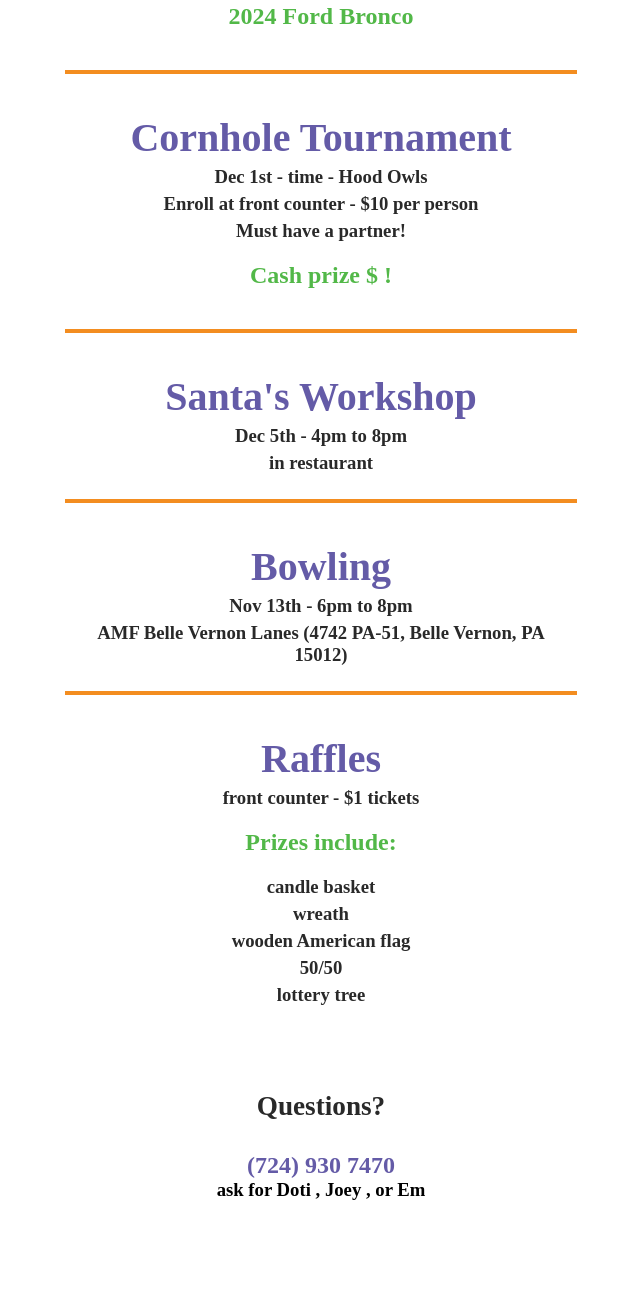
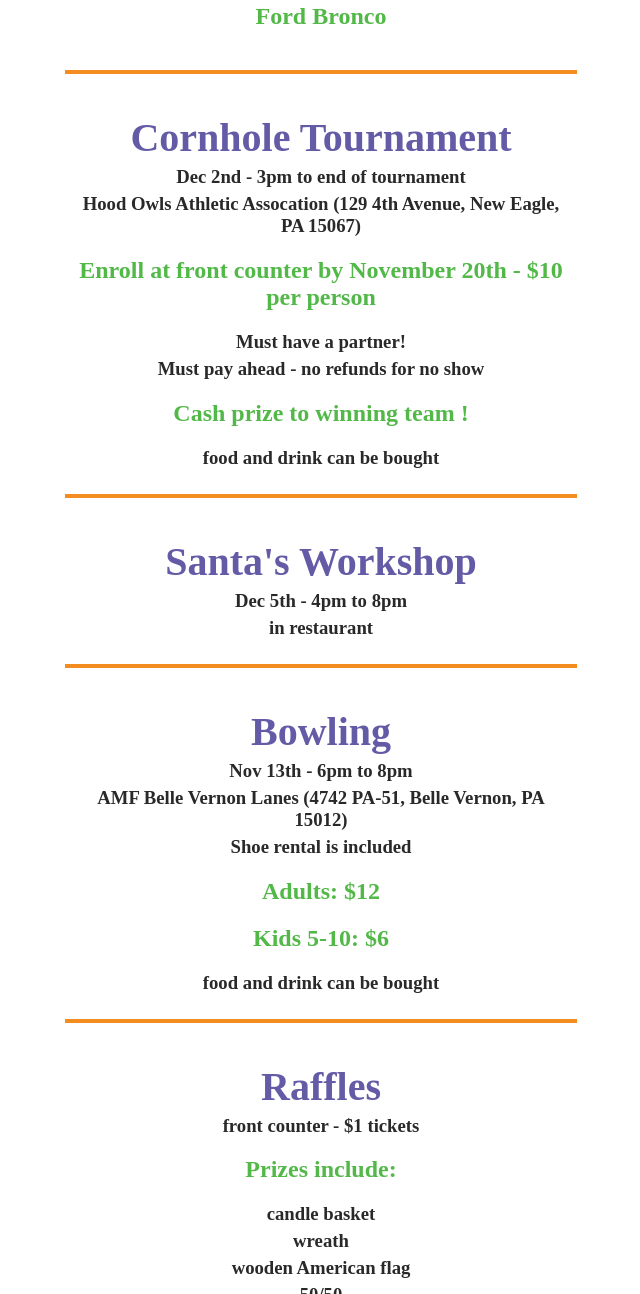
Before and after one commit to gbarn360/eatnpark, a plain HTML site: page index.html in a window 1280 px wide. Shown: the part 1135-2429 px from the top of the page, without its empty margins (319-959 px from the left). Before the commit the page ends 2354 px from the top, so only its background shows below. Drawn offline with Linux system fonts and the light colour scheme; a web font is replaced by a local one.

Commit message:
added info

```diff
--- a/index.html
+++ b/index.html
@@ -12,6 +12,7 @@
     <div class="imgContainer">
         <img src="./assets/cfk.png" class="etpImg" />
     </div>
+    <h3 class="store">Belle Vernon Eat'n Park</h3>
     <div class="backgroundInfoContainer">
         <div style="background-color: #F38D20;" class="backgroundInfo">
             <p>The Eat’n Park Caring for Kids Campaign is an annual five-week fundraising campaign that benefits
@@ -34,14 +35,18 @@
         <div class="activity">
             <h1>Win a new car</h1>
             <h3>front counter - $2 tickets</h2>
-                <h2>2024 Ford Bronco</h2>
+                <h2>Ford Bronco</h2>
         </div>
         <div class="activity">
             <h1>Cornhole Tournament</h1>
-            <h3>Dec 1st - time - Hood Owls</h2>
-                <h3>Enroll at front counter - $10 per person</h3>
-                <h3>Must have a partner!</h3>
-                <h2>Cash prize $ !</h2>
+            <h3>Dec 2nd - 3pm to end of tournament </h3>
+            <h3>Hood Owls Athletic Assocation (129 4th Avenue, New Eagle, PA
+                15067)</h3>
+            <h2>Enroll at front counter by November 20th - $10 per person<h2>
+                    <h3>Must have a partner!</h3>
+                    <h3>Must pay ahead - no refunds for no show</h3>
+                    <h2>Cash prize to winning team !</h2>
+                    <h3>food and drink can be bought</h3>
         </div>
         <div class="activity">
             <h1>Santa's Workshop</h1>
@@ -52,6 +57,11 @@
             <h1>Bowling</h1>
             <h3>Nov 13th - 6pm to 8pm</h3>
             <h3> AMF Belle Vernon Lanes (4742 PA-51, Belle Vernon, PA 15012)</h3>
+            <h3>Shoe rental is included</h3>
+            <h2>Adults: $12</h2>
+            <h2>Kids 5-10: $6</h2>
+            <h3>food and drink can be bought</h3>
+
         </div>
         <div class="activity">
             <h1>Raffles</h1>
--- a/style.css
+++ b/style.css
@@ -16,6 +16,16 @@ body {
     display: flex;
     justify-content: center;
 }
+
+.store {
+    position: absolute;
+    top: 200px;
+    left: 0;
+    right: 0;
+    margin: auto;
+}
+
+
 
 @media screen and (max-width: 800px) {
     .etpImg {
```
